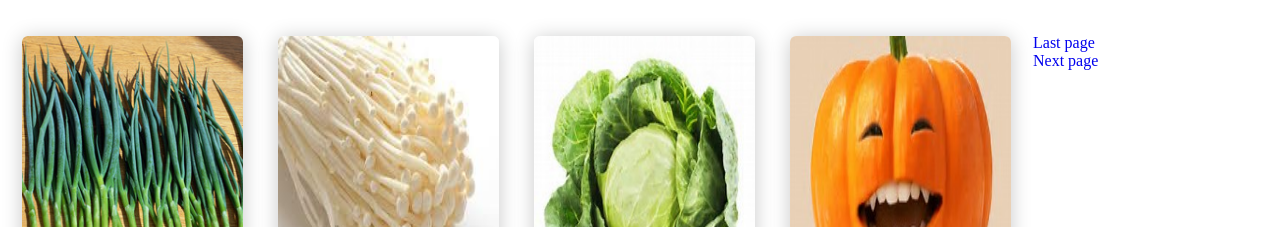
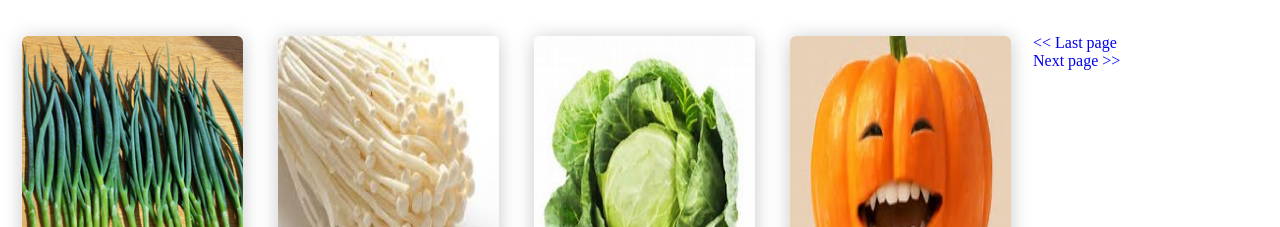
Before and after one commit to lealLuo/lealLuo.github.io, a Jekyll site: the page lang_game/jp_vegetable_v1-2.html, which Jekyll copies as it is, in a window 1280 px wide. Shown: the top 227 px of the page. Built offline with Jekyll 4.4.1, drawn with Linux system fonts in a browser that asks for light colours.

Commit message:
details change

```diff
--- a/lang_game/jp_vegetable_v1-2.html
+++ b/lang_game/jp_vegetable_v1-2.html
@@ -167,8 +167,8 @@ function hideAnswer4() {
                         <div class="clearfix"></div>
                     </ul>
 <br>
-<a href="jp_vegetable_v1.html">Last page</a>
+<a href="jp_vegetable_v1.html"><< Last page </a>
 <br>
-<a href="jp_vegetable_v1-3.html">Next page</a>
+<a href="jp_vegetable_v1-3.html">Next page >></a>
 </body>
 </html>
--- a/lang_game/jp_vegetable_v1-3.html
+++ b/lang_game/jp_vegetable_v1-3.html
@@ -167,8 +167,8 @@ function hideAnswer4() {
                         <div class="clearfix"></div>
                     </ul>
 <br>
-<a href="jp_vegetable_v1-2.html">Last page</a>
+<a href="jp_vegetable_v1-2.html"><< Last page</a>
 <br>
-<a href="jp_vegetable_v1-4.html">Next page</a>
+<a href="jp_vegetable_v1-4.html">Next page >></a>
 </body>
 </html>
--- a/lang_game/jp_vegetable_v1-4.html
+++ b/lang_game/jp_vegetable_v1-4.html
@@ -167,8 +167,8 @@ function hideAnswer4() {
                         <div class="clearfix"></div>
                     </ul>
 <br>
-<a href="jp_vegetable_v1-3.html">Last page</a>
+<a href="jp_vegetable_v1-3.html"><< Last page</a>
 <br>
-<a href="jp_vegetable_v1-5.html">Next page</a>
+<a href="jp_vegetable_v1-5.html">Next page >></a>
 </body>
 </html>
--- a/lang_game/jp_vegetable_v1-5.html
+++ b/lang_game/jp_vegetable_v1-5.html
@@ -167,8 +167,8 @@ function hideAnswer4() {
                         <div class="clearfix"></div>
                     </ul>
 <br>
-<a href="jp_vegetable_v1-4.html">Last page</a>
+<a href="jp_vegetable_v1-4.html"><< Last page</a>
 <br>
-<a href="jp_vegetable_index.html">Return to home</a>
+<a href="jp_vegetable_index.html">Return to home >></a>
 </body>
 </html>
--- a/lang_game/jp_vegetable_v1.html
+++ b/lang_game/jp_vegetable_v1.html
@@ -172,6 +172,6 @@ function hideAnswer4() {
                         <div class="clearfix"></div>
                     </ul>
 <br>
-<a href="jp_vegetable_v1-2.html">Next page</a>
+<a href="jp_vegetable_v1-2.html">Next page >></a>
 </body>
 </html>
```
